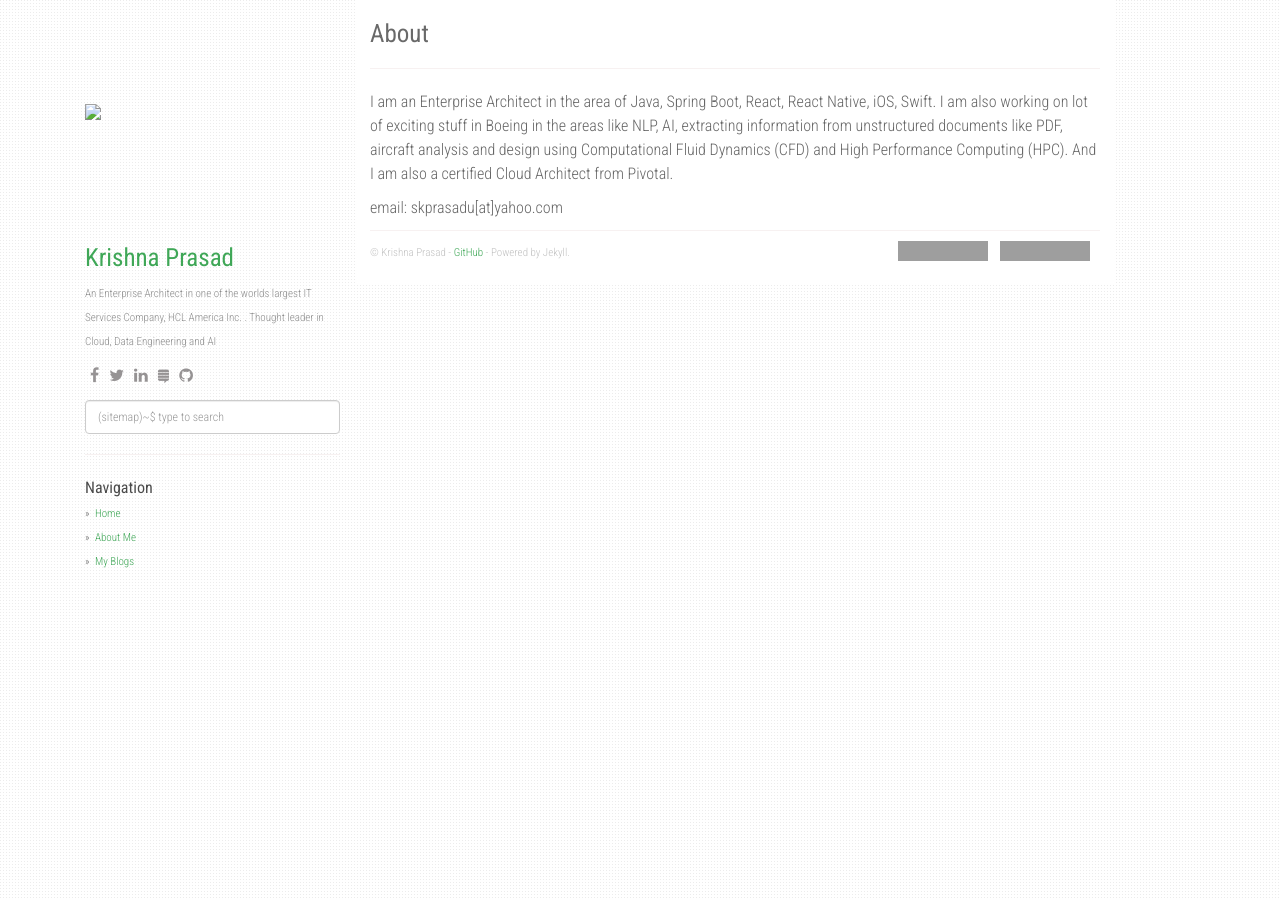
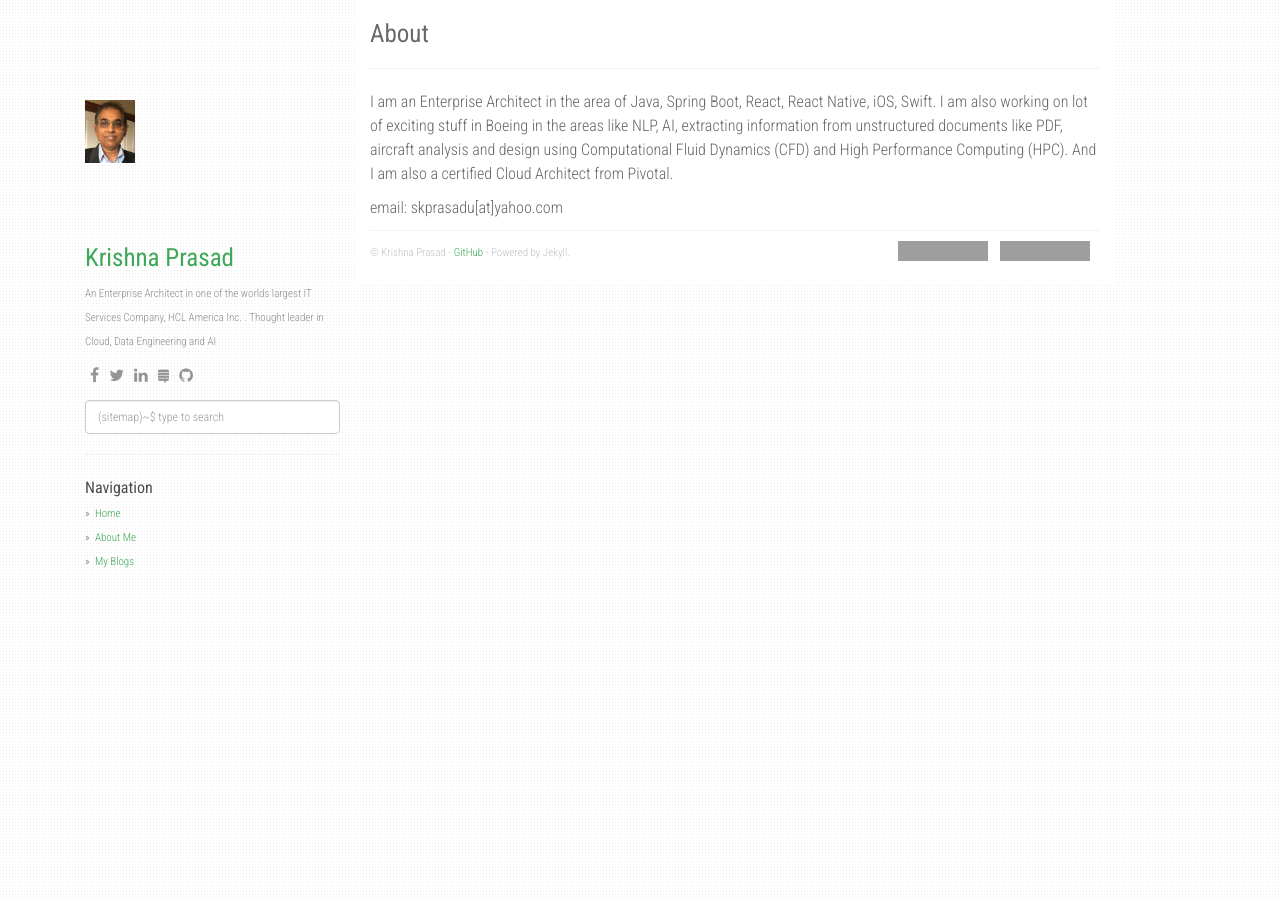
Before and after one commit to skprasadu/skprasadu.github.io, a Jekyll site: the page built from about.md, in a window 1280 px wide. Built offline with Jekyll 4.4.1, drawn with Linux system fonts in a browser that asks for light colours; nearby versions of some CDN libraries; grey boxes are pictures that could not be loaded.

Commit message:
new theme

```diff
--- a/_config.yml
+++ b/_config.yml
@@ -5,7 +5,7 @@ github: https://github.com/skprasadu
 about: An Enterprise Architect in one of the worlds largest IT Services Company, HCL America Inc. . Thought leader in Cloud, Data Engineering and AI
 disqus_shortname: stackproblems
 google_analytics: UA-XXXXXXXX-Y
-image: static/img/kp.png
+image: /static/img/kp.png
 
 enableTags: true
 tagarray: []
```
